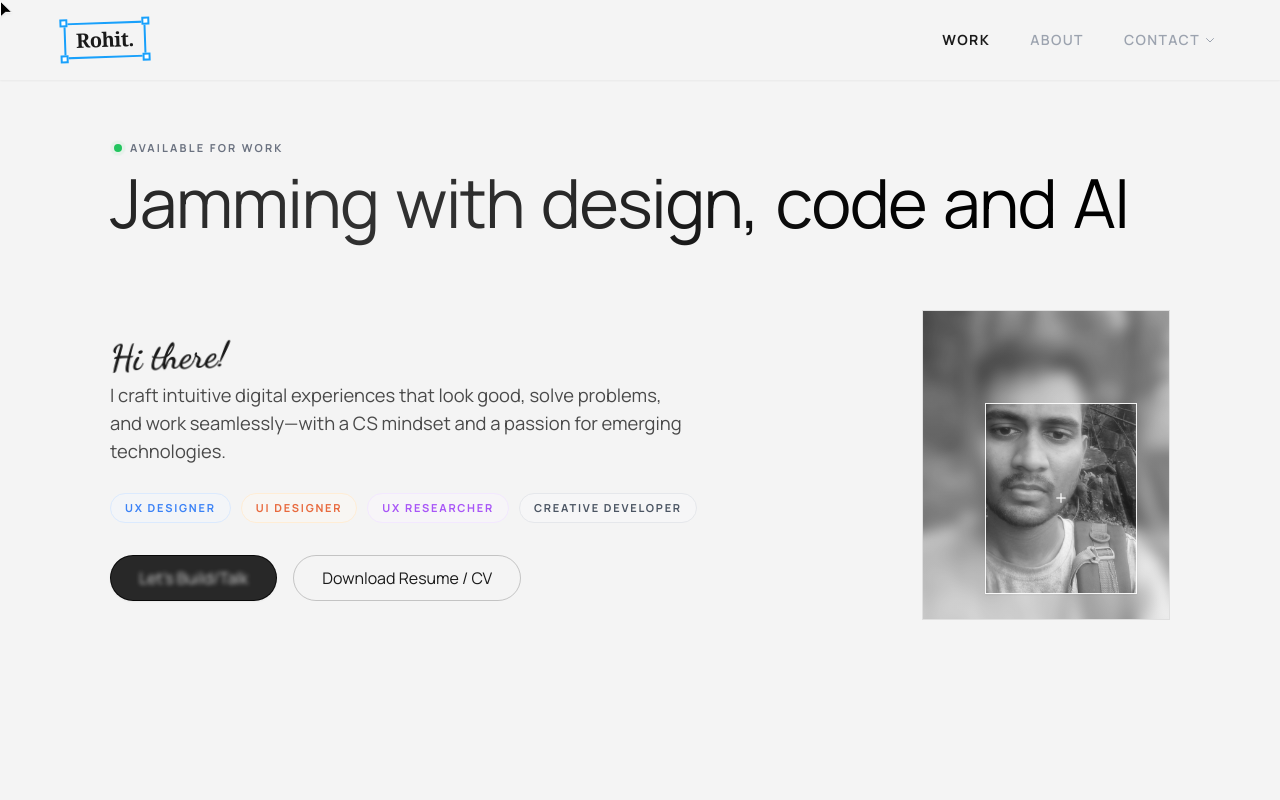
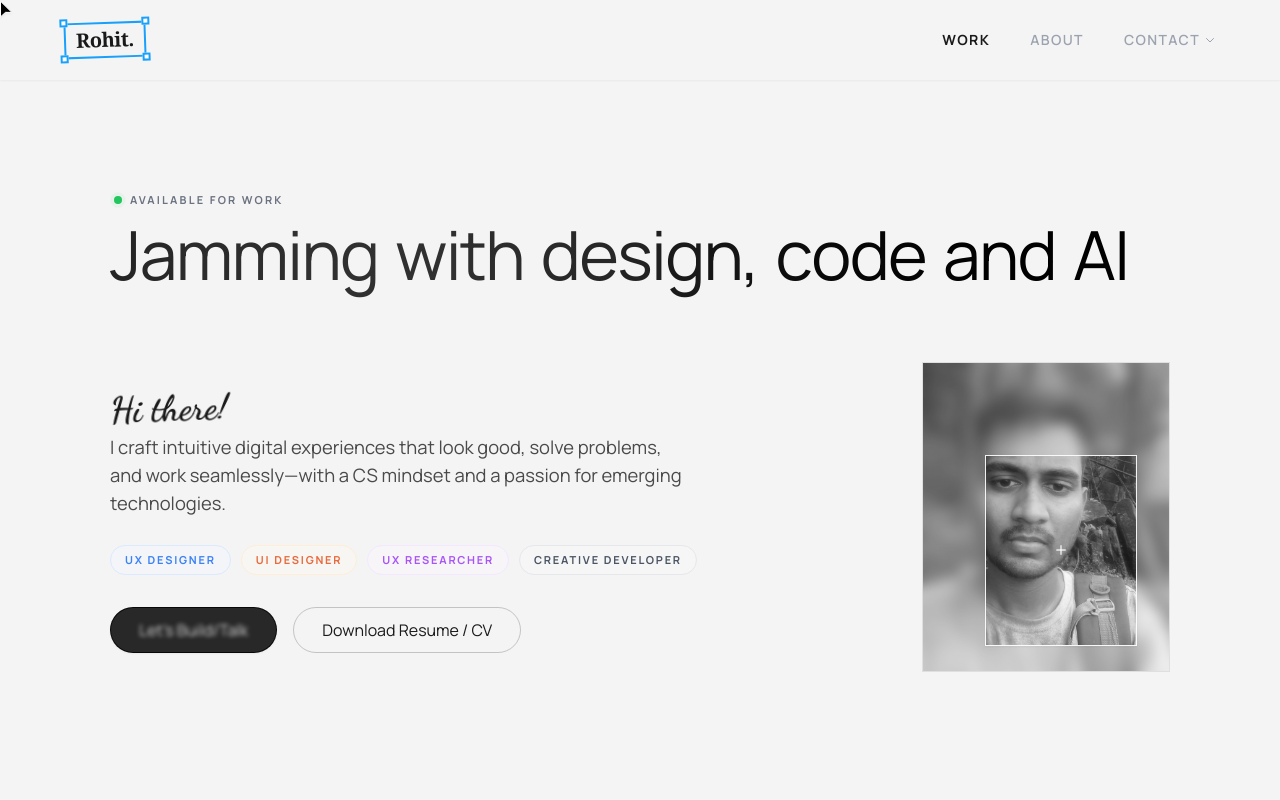
Before and after one commit to rohit-542003/Rohit-Kumar-Portfolio, a React (Vite) app: page / in a window 1280 px wide. Shown: the top 800 px of the page. Built offline with nearby package versions, Linux system fonts and the light colour scheme.

Commit message:
Fix: sticky sidebar in Google Pay case study and header overlap for Available for Work indicator

```diff
--- a/components/CaseStudyPage.tsx
+++ b/components/CaseStudyPage.tsx
@@ -6,7 +6,7 @@ import vatsalPost1 from '../img/vatsal parikh.webp';
 import vatsalPost2 from '../img/vatsal parikh2.webp';
 import scanAndPayImg from '../user_flow_img/Scan and Pay.webp';
 import existingSplitFlowImg from '../user_flow_img/Split and Pay method.webp';
-import newSplitInScanPayImg from '../user_flow_img/Current Split and pay method inside the scan and pay method (2).png';
+import newSplitInScanPayImg from '../user_flow_img/Current Split and pay method inside the scan and pay method (2).webp';
 
 import designThumbnail from '../img/case study design/Thumbnail.webp';
 import design1 from '../img/case study design/Desktop - 1.webp';
@@ -434,8 +434,8 @@ const CaseStudyPage: React.FC<CaseStudyPageProps> = ({ onBack }) => {
          <div className="max-w-[1400px] mx-auto px-4 sm:px-6 md:px-12 lg:px-16 grid grid-cols-1 md:grid-cols-12 gap-8 lg:gap-16 py-8 md:py-16 relative">
 
             {/* Desktop Sidebar Table of Contents */}
-            <div className="hidden md:block md:col-span-3 lg:col-span-3">
-               <div className="sticky top-32 text-[#1a1a1a] font-onest max-h-[calc(100vh-8rem)] overflow-y-auto hide-scrollbar pb-[1.618rem]">
+            <aside className="hidden md:block md:col-span-3 lg:col-span-3 relative">
+               <div className="sticky top-28 lg:top-32 text-[#1a1a1a] font-onest max-h-[calc(100vh-8rem)] overflow-y-auto hide-scrollbar pb-[1.618rem] z-20">
                   <div className="flex flex-col gap-[0.382rem]">
                     {sections.map((section) => {
                         const isSectionActive = activeId === section.id || (section.children && section.children.some(c => c.id === activeId));
@@ -481,7 +481,7 @@ const CaseStudyPage: React.FC<CaseStudyPageProps> = ({ onBack }) => {
                     )})}
                   </div>
                </div>
-            </div>
+             </aside>
 
             {/* Main Content Area */}
             <div className="col-span-1 md:col-span-9 lg:col-span-8 lg:col-start-5 flex flex-col gap-[6.854rem] md:gap-[11.09rem] pb-[6.854rem]">
--- a/components/Hero.tsx
+++ b/components/Hero.tsx
@@ -40,7 +40,7 @@ interface HeroProps {
 
 const Hero: React.FC<HeroProps> = ({ showImage = true, showMainHeading = true }) => {
   return (
-    <section className="relative w-full min-h-[100svh] flex flex-col justify-center px-4 sm:px-6 md:px-16 overflow-hidden pt-24 sm:pt-0 pb-12 sm:pb-0">
+    <section className="relative w-full min-h-[100svh] flex flex-col justify-center px-4 sm:px-6 md:px-16 overflow-hidden pt-24 sm:pt-28 md:pt-32 pb-12 sm:pb-16">
       <style>{`
         @keyframes weight-wave { 0%, 100% { font-variation-settings: "wght" 200; opacity: 0.8; } 50% { font-variation-settings: "wght" 800; opacity: 1; } }
         .gradient-border-mask {
@@ -50,7 +50,7 @@ const Hero: React.FC<HeroProps> = ({ showImage = true, showMainHeading = true })
         }
       `}</style>
 
-      <div className="w-full max-w-[1060px] mx-auto flex flex-col gap-6 sm:gap-8 md:gap-10 sm:mt-[-5vh]">
+      <div className="w-full max-w-[1060px] mx-auto flex flex-col gap-6 sm:gap-8 md:gap-10">
         {/* Full-width top section for Status and Main Headline */}
         {showMainHeading && (
           <div className="w-full flex flex-col items-start">
```
